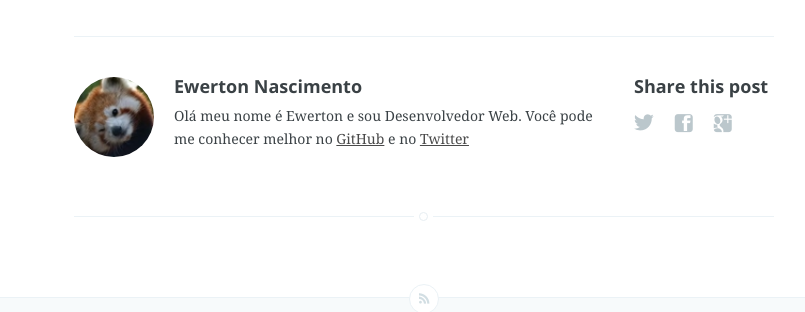
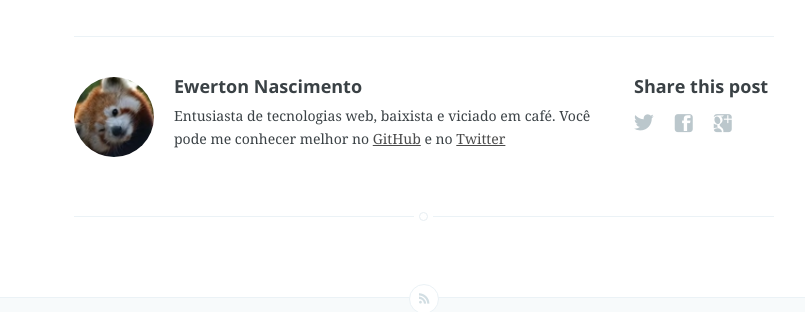
Before and after one commit to mjmendo/mjmendo.github.io, a Jekyll site: the page built from _posts/2014-01-01-escrevendo-posts-com-jekyll.md, in a window 1280 px wide. Shown: the part 1003-1315 px from the top of the page, without its empty margins (216-1021 px from the left). Built offline with Jekyll 4.4.1, drawn with Linux system fonts in a browser that asks for light colours; Markdown is read by kramdown in place of the engine named in the settings.

Commit message:
Update post.html

```diff
--- a/_layouts/post.html
+++ b/_layouts/post.html
@@ -54,7 +54,7 @@
                     	<h4> {{ site.author }} </h4>
                     	<!-- Author Bio -->
                     	<p>
-                    		Olá meu nome é Ewerton e sou Desenvolvedor Web. Você pode me conhecer melhor no <a href="https://github.com/ewertonorg">GitHub</a> e no <a href="https://twitter.com/ewertonorg">Twitter</a>
+                    	  Entusiasta de tecnologias web, baixista e viciado em café. Você pode me conhecer melhor no <a href="https://github.com/ewertonorg">GitHub</a> e no <a href="https://twitter.com/ewertonorg">Twitter</a>
                     	</p>
                     </article>
                 </section>
```
